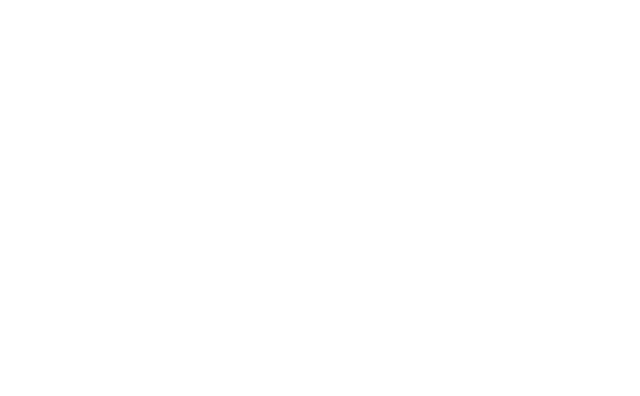
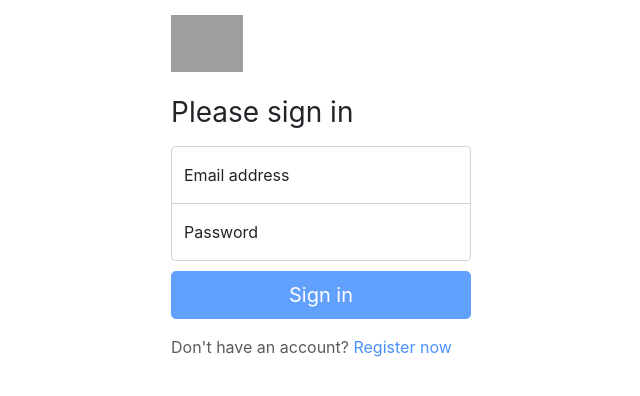
Before and after one commit to ithaka-tech/ithaka, a React (Create React App) app: page /signin in a window 1280 px wide. Before the commit this address had no page. Shown: the top 396 px of the page, without its empty margins (319-959 px from the left). Built offline with nearby package versions, Linux system fonts and the light colour scheme; grey boxes are pictures that could not be loaded.

Commit message:
Making signin and registerForm templates

```diff
--- a/src/App.js
+++ b/src/App.js
@@ -3,6 +3,8 @@
 import { ToastContainer } from "react-toastify";
 import Dashboard from "./components/dashboard";
 import NewCustomerForm from "./components/newCustomerForm";
+import SigninForm from "./components/signinForm";
+import RegisterForm from "./components/registerForm";
 import "react-toastify/dist/ReactToastify.css";
 import "./App.css";
 
@@ -18,7 +20,9 @@
           element={<NewCustomerForm navigate={navigate} />}
         />
         <Route path="/home/*" element={<Dashboard />} />
-        <Route path="/" element={<Navigate to="/home" />} />
+        <Route path="register" element={<RegisterForm />} />
+        <Route path="signin" element={<SigninForm />} />
+        <Route path="/" element={<Navigate to="/home/dashboard" />} />
       </Routes>
     </React.Fragment>
   );
--- a/src/components/common/form.jsx
+++ b/src/components/common/form.jsx
@@ -3,6 +3,7 @@
 import Input from "./input";
 import Select from "./select";
 import Radio from "./radio";
+import SigninInput from "./signinInput";
 
 class Form extends Component {
   state = {
@@ -94,6 +95,23 @@
     );
   }
 
+  renderSignin(name, id, label, placeholder, type) {
+    const { data, errors } = this.state;
+    console.log("error", errors);
+    return (
+      <SigninInput
+        type={type}
+        name={name}
+        id={id}
+        value={data[name]}
+        label={label}
+        placeholder={placeholder}
+        onChange={this.handleChange}
+        error={errors[name]}
+      />
+    );
+  }
+
   renderRadio(name, options, format, type = "radio") {
     const { data, errors } = this.state;
     return (
--- /dev/null
+++ b/src/components/common/signinInput.jsx
@@ -0,0 +1,18 @@
+import React from "react";
+
+const SigninInput = ({ name, id, label, placeholder, error, ...rest }) => {
+  return (
+    <div className="form-floating">
+      <input
+        {...rest}
+        name={name}
+        id={id}
+        className="form-control"
+        placeholder={placeholder}
+      />
+      <label htmlFor={id}>{label}</label>
+    </div>
+  );
+};
+
+export default SigninInput;
--- a/src/components/customers.jsx
+++ b/src/components/customers.jsx
@@ -1,12 +1,12 @@
 import React, { Component } from "react";
 import _ from "lodash";
+import { Link } from "react-router-dom";
+import { toast } from "react-toastify";
+import { getFakeCustomers } from "../services/fakeCustomerService";
+import { getCustomers, deleteCustomer } from "../services/customerService";
+import { paginate } from "../utils/paginate";
 import CustomersTable from "./customersTable";
 import Pagination from "./common/pagination";
-import { Link } from "react-router-dom";
-import { toast } from "react-toastify";
-import { paginate } from "../utils/paginate";
-import { getFakeCustomers } from "../services/fakeCustomerService";
-import { getCustomers, deleteCustomer } from "../services/customerService";
 import SearchBox from "./common/searchBox";
 
 class Customers extends Component {
@@ -18,30 +18,28 @@
     sortColumn: { path: "customer", order: "asc" },
   };
 
-  componentDidMount() {
-    // add async before componentDidMount() when using getCustomers()
-    this.setState({ customers: getFakeCustomers() });
+  async componentDidMount() {
+    const { data: customers } = await getCustomers();
+    this.setState({ customers });
   }
 
   handleSort = (sortColumn) => {
     this.setState({ sortColumn });
   };
 
-  handleDelete = (customer) => {
+  handleDelete = async (customer) => {
     const originalCustomers = this.state.customers;
     const customers = originalCustomers.filter((c) => c._id !== customer._id);
     this.setState({ customers });
 
-    // add async before customer parameter
-    // try {
-    //   await deleteCustomer(customerId);
-    // }
-    // catch (ex) {
-    //   if (ex.response && ex.response.status === 404)
-    //     toast.error('This customer has already been deleted.');
+    try {
+      await deleteCustomer(customer._id);
+    } catch (ex) {
+      if (ex.response && ex.response.status === 404)
+        toast.error("This customer has already been deleted.");
 
-    //   this.setState({customers: originalCustomers});
-    // }
+      this.setState({ customers: originalCustomers });
+    }
   };
 
   handleEdit = (customer) => {
@@ -97,12 +95,14 @@
         />
         <div className="d-flex justify-content-between mb-4">
           <div className="invisible">Add Customer</div>
+          {totalCount > 0 && (
             <Pagination
               itemsCount={totalCount}
               pageSize={pageSize}
               currentPage={currentPage}
               onPageChange={this.handlePageChange}
             />
+          )}
           <Link to="new" className="btn btn-primary">
             Add Customer
           </Link>
--- a/src/components/newCustomerForm.jsx
+++ b/src/components/newCustomerForm.jsx
@@ -34,18 +34,16 @@
     paymentMode: Joi.string().required(),
   };
 
-  doSubmit = () => {
+  doSubmit = async () => {
     const { navigate } = this.props;
     const { data: customer } = this.state;
     console.log(customer);
 
-    // add async before the parameter ()
-    // await saveCustomer(customer);
+    await saveCustomer(customer);
     navigate("/home/customers");
   };
 
   render() {
-    console.log(this.state.errors);
     return (
       <React.Fragment>
         <div className="d-flex justify-content-center bg-light">
--- /dev/null
+++ b/src/components/registerForm.jsx
@@ -0,0 +1,56 @@
+import React from "react";
+import { Link } from "react-router-dom";
+import Joi from "joi-browser";
+import Form from "./common/form";
+
+class RegisterForm extends Form {
+  state = { data: { client: "", email: "", password: "" }, errors: {} };
+
+  schema = {
+    _id: Joi.string(),
+    client: Joi.string().required().label("Full Name"),
+    email: Joi.string().email().required().label("Email"),
+    password: Joi.string().required().label("Password"),
+  };
+
+  render() {
+    return (
+      <React.Fragment>
+        <div className="d-flex justify-content-center bg-light">
+          <div className="col-md-7 col-lg-8 my-5">
+            <h4 className="mb-3">Register</h4>
+            <form onSubmit={this.handleSubmit}>
+              <div className="row g-3">
+                {this.renderInput("client", "Full Name", "col-12")}
+                {this.renderInput(
+                  "email",
+                  "Email",
+                  "col-6",
+                  "you@example.com",
+                  "email"
+                )}
+                {this.renderInput(
+                  "password",
+                  "Password",
+                  "col-6",
+                  "",
+                  "password"
+                )}
+              </div>
+              <hr className="my-4" />
+              <Link
+                to="/home/customers"
+                className="w-45 btn btn-secondary btn-lg m-1"
+              >
+                Cancel
+              </Link>
+              {this.renderButton("Save", "w-45 btn btn-primary btn-lg m-1")}
+            </form>
+          </div>
+        </div>
+      </React.Fragment>
+    );
+  }
+}
+
+export default RegisterForm;
--- /dev/null
+++ b/src/components/signinForm.jsx
@@ -0,0 +1,56 @@
+import React from "react";
+import Joi from "joi-browser";
+import { Link } from "react-router-dom";
+import Form from "./common/form";
+import "../signinForm.css";
+
+class SigninForm extends Form {
+  state = { data: { email: "", password: "" }, errors: {} };
+
+  schema = {
+    email: Joi.string().required().label("Email"),
+    password: Joi.string().required().label("Password"),
+  };
+
+  render() {
+    console.log(this.state.errors);
+    return (
+      <main className="form-signin w-100 m-auto">
+        <form onSubmit={this.handleSubmit}>
+          <img
+            className="mb-4"
+            src="/docs/{{< param docs_version >}}/assets/brand/bootstrap-logo.svg"
+            alt=""
+            width="72"
+            height="57"
+          />
+          <h1 className="h3 mb-3 fw-normal">Please sign in</h1>
+
+          {this.renderSignin(
+            "email",
+            "floatingInput",
+            "Email address",
+            "name@example.com",
+            "email"
+          )}
+          {this.renderSignin(
+            "password",
+            "floatingPassword",
+            "Password",
+            "Password",
+            "password"
+          )}
+          {this.renderButton("Sign in", "w-100 btn btn-lg btn-primary")}
+          <div className="opacity-75 my-3">
+            Don't have an account?{" "}
+            <Link to="/register" style={{ textDecoration: "none" }}>
+              Register now
+            </Link>
+          </div>
+        </form>
+      </main>
+    );
+  }
+}
+
+export default SigninForm;
--- a/src/config.json
+++ b/src/config.json
@@ -1,3 +1,3 @@
 {
-  "apiUrl": "http://localhost:3900/api"
+  "apiUrl": "http://localhost:3000"
 }
--- /dev/null
+++ b/src/signinForm.css
@@ -0,0 +1,20 @@
+.form-signin {
+  max-width: 330px;
+  padding: 15px;
+}
+
+.form-signin .form-floating:focus-within {
+  z-index: 2;
+}
+
+.form-signin input[type="email"] {
+  margin-bottom: -1px;
+  border-bottom-right-radius: 0;
+  border-bottom-left-radius: 0;
+}
+
+.form-signin input[type="password"] {
+  margin-bottom: 10px;
+  border-top-left-radius: 0;
+  border-top-right-radius: 0;
+}
```
Lines whose indentation alone changed are shown as unchanged.
